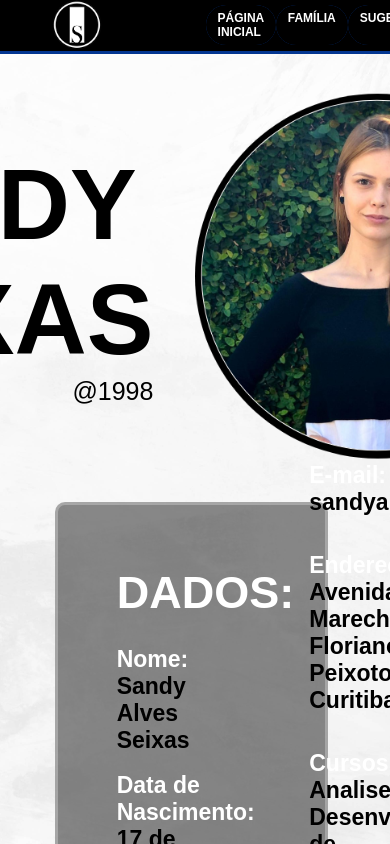
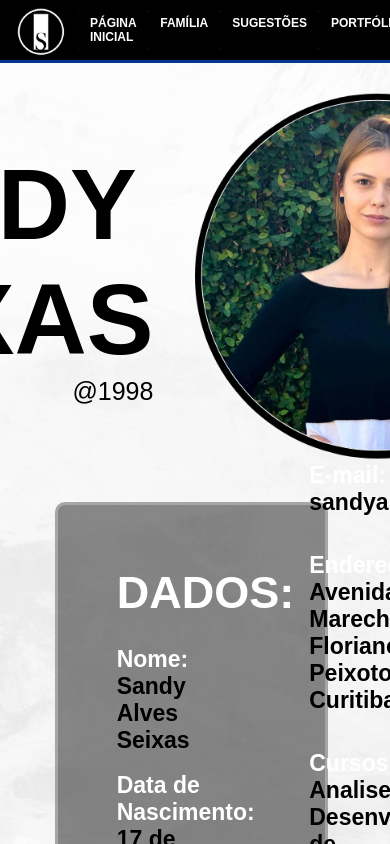
Before and after one commit to SandySei/Apresentacao-Pessoal, a Vue app: page / in a window 390 px wide. Shown: the top 844 px of the page. Built offline with nearby package versions, Linux system fonts and the light colour scheme.

Commit message:
Corrigindo responsividade do cabeçalho do menu

```diff
--- a/src/components/Header.vue
+++ b/src/components/Header.vue
@@ -1,25 +1,32 @@
-
 <script>
-export default {}
+    export default {};
 </script>
 
 <template>
   <header>
-        <img src="/arquivos/San1.png" alt="Logo San" width="50">
+    <img src="/arquivos/San1.png" alt="Logo San" width="50" style="margin:7px 0px 3px 0px;" />
 
     <nav>
-            <RouterLink to="/" class="btn btn-white btn-animate">Página Inicial</RouterLink>
-            <RouterLink to="/familia" class="btn btn-white btn-animate">Família</RouterLink>
-            <RouterLink to="/sugestoes" class="btn btn-white btn-animate">Sugestões</RouterLink>
-            <a href="https://sandyalves98.wixsite.com/sandy-seixas" class="btn btn-white btn-animate" target="_blank">Portfólio</a>
-
+      <RouterLink to="/" class="btn btn-white btn-animate"
+        >Página Inicial</RouterLink
+      >
+      <RouterLink to="/familia" class="btn btn-white btn-animate"
+        >Família</RouterLink
+      >
+      <RouterLink to="/sugestoes" class="btn btn-white btn-animate"
+        >Sugestões</RouterLink
+      >
+      <a
+        href="https://sandyalves98.wixsite.com/sandy-seixas"
+        class="btn btn-white btn-animate"
+        target="_blank"
+        >Portfólio</a
+      >
     </nav>
   </header>
-
 </template>
 
 <style scoped>
-
 header {
   background-color: #000000;
   position: fixed;
@@ -28,7 +35,7 @@ header {
   display: flex;
   justify-content: space-around;
   align-items: center;
-    height: 6vh;
+  height: auto;
   box-shadow: 0px 3px 0px 0px #033691;
 }
 
@@ -43,21 +50,21 @@ a.btn:link {
   text-decoration: none;
   padding: 6px 12px;
   display: inline-block;
-    border-radius: 50px;
-    transition: all .3s;
-    font-family:Arial;
-	font-size:12px;
-	font-weight:bold;
+  border-radius: 3px;
+  transition: all 0.3s;
+  font-family: Arial;
+  font-size: 12px;
+  font-weight: bold;
 }
 
 .btn:hover {
   transform: translateY(-3px);
-    box-shadow: 0 2px 4px #ffffff;
+  box-shadow: 0px 2px 4px #ffffff;
 }
 
 .btn:active {
   transform: translateY(-1px);
-    box-shadow: 0 5px 10px rgb(255, 255, 255);
+  box-shadow: 0px 5px 10px rgb(255, 255, 255);
 }
 
 .btn-white {
@@ -70,16 +77,16 @@ a.btn:link {
   display: inline-block;
   height: 100%;
   width: 100%;
-    border-radius: 100px;
+  border-radius: 3px;
   position: absolute;
   top: 0;
   left: 0;
   z-index: -1;
-    transition: all .4s;
+  transition: all 0.4s;
 }
 
 .btn-white::after {
-    background-color: #033691
+  background-color: #033691;
 }
 
 .btn:hover::after {
@@ -87,4 +94,12 @@ a.btn:link {
   opacity: 0;
 }
 
+@media (max-width: 766px) {
+    header {
+        padding: 0px 10px;
+    }
+    nav {
+        width: 80%;
+    }
+}
 </style>
```
Lines whose indentation alone changed are shown as unchanged.
